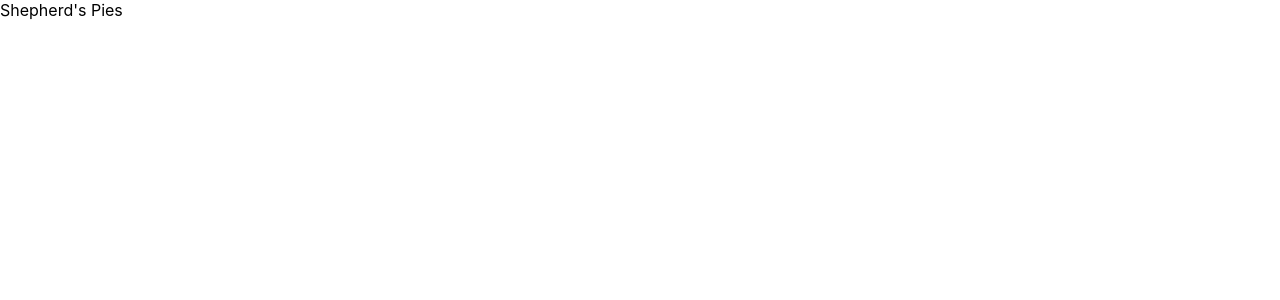
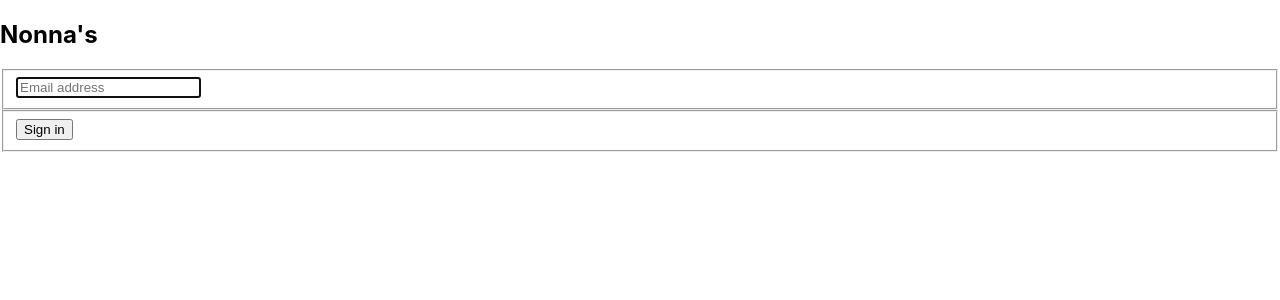
Before and after one commit to NSS-Day-Cohort-68/shepherds-pies-5, a React (Create React App) app: page /login in a window 1280 px wide. Shown: the top 300 px of the page. Built offline with nearby package versions, Linux system fonts and the light colour scheme.

Commit message:
Routing and authentication setup. Created Login, userService, Authorized, Application views.

```diff
--- a/src/App.js
+++ b/src/App.js
@@ -1,7 +1,23 @@
-import "./App.css";
+import "./App.css"
+import { Routes, Route } from "react-router-dom"
+import { Login } from "./components/auth/Login"
+import { Authorized } from "./views/Authorized"
+import { ApplicationViews } from "./views/ApplicationViews"
 
 function App() {
-  return <div className="App">Shepherd's Pies</div>;
+    return (
+        <Routes>
+            <Route path="/login" element={<Login />} />
+            <Route
+                path="*"
+                element={
+                    <Authorized>
+                        <ApplicationViews />
+                    </Authorized>
+                }
+            />
+        </Routes>
+    )
 }
 
-export default App;
+export default App
--- /dev/null
+++ b/src/components/auth/Login.js
@@ -0,0 +1,59 @@
+import { useState } from "react"
+import { useNavigate } from "react-router-dom"
+import { getUserByEmail } from "../../services/userService"
+
+export const Login = () => {
+    const [email, set] = useState("")
+    const navigate = useNavigate()
+
+    const handleLogin = (e) => {
+        e.preventDefault()
+
+        return getUserByEmail(email).then((foundEmployees) => {
+            if (foundEmployees.length === 1) {
+                const employee = foundEmployees[0]
+                localStorage.setItem(
+                    "nonna_user",
+                    JSON.stringify({
+                        id: employee.id,
+                        admin: employee.admin,
+                    })
+                )
+
+                navigate("/")
+            } else {
+                window.alert("Invalid employee login")
+            }
+        })
+    }
+
+    return (
+        <main className="auth-container">
+            <section>
+                <form className="auth-form" onSubmit={handleLogin}>
+                    <h1 className="header">Nonna's</h1>
+                    <fieldset className="auth-fieldset">
+                        <div className="email-input">
+                            <input
+                                type="email"
+                                value={email}
+                                className="auth-form-input"
+                                onChange={(evt) => set(evt.target.value)}
+                                placeholder="Email address"
+                                required
+                                autoFocus
+                            />
+                        </div>
+                    </fieldset>
+                    <fieldset className="auth-fieldset">
+                        <div className="submit-btn">
+                            <button type="submit" id="login-submit-btn">
+                                Sign in
+                            </button>
+                        </div>
+                    </fieldset>
+                </form>
+            </section>
+        </main>
+    )
+}
--- a/src/index.js
+++ b/src/index.js
@@ -1,7 +1,12 @@
-import React from "react";
-import ReactDOM from "react-dom/client";
-import "./index.css";
-import App from "./App";
+import React from "react"
+import ReactDOM from "react-dom/client"
+import "./index.css"
+import App from "./App"
+import { BrowserRouter } from "react-router-dom"
 
-const root = ReactDOM.createRoot(document.getElementById("root"));
-root.render(<App />);
+const root = ReactDOM.createRoot(document.getElementById("root"))
+root.render(
+    <BrowserRouter>
+        <App />
+    </BrowserRouter>
+)
--- /dev/null
+++ b/src/services/userService.js
@@ -0,0 +1,5 @@
+export const getUserByEmail = (email) => {
+    return fetch(`http://localhost:8088/employees?email=${email}`).then(
+        (employeeObj) => employeeObj.json()
+    )
+}
--- /dev/null
+++ b/src/views/ApplicationViews.js
@@ -0,0 +1,12 @@
+import { Routes, Route } from "react-router-dom"
+
+export const ApplicationViews = () => {
+    return (
+        <Routes>
+            <Route path="/">
+                {/* <Route index element={<MainMenu (@Will change "MainMenu on this line with your module) />} /> */}
+                {/* INSERT ADDITIONAL ROUTES HERE */}
+            </Route>
+        </Routes>
+    )
+}
--- /dev/null
+++ b/src/views/Authorized.js
@@ -0,0 +1,14 @@
+import { useLocation, Navigate } from "react-router-dom"
+
+export const Authorized = ({ children }) => {
+    let location = useLocation()
+
+    // Check if user is logged in. If they are, render the CHILD components (in this case, the ApplicationViews component)
+    if (localStorage.getItem("nonna_user")) {
+        return children
+    }
+    // If the user is NOT logged in, redirect them to the login page using the Navigate component from react-router-dom
+    else {
+        return <Navigate to={`/login`} state={{ from: location }} replace />
+    }
+}
```
